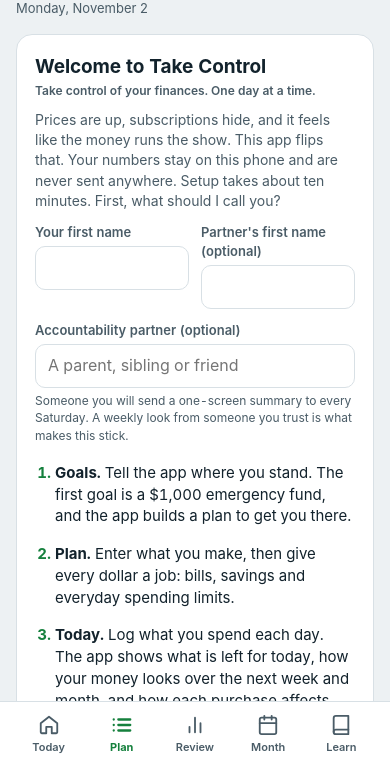
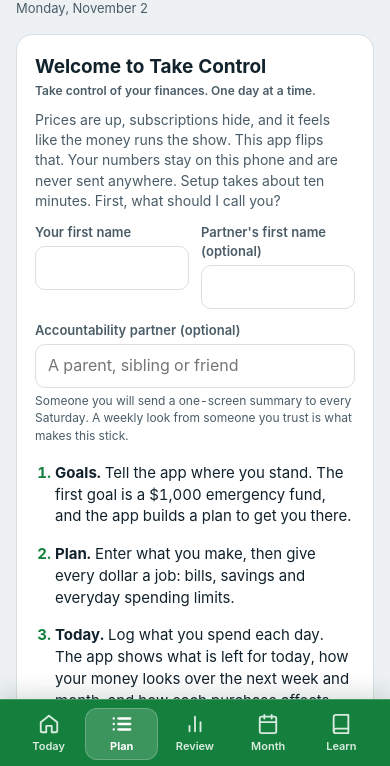
Before and after one commit to RO2Studios/take-control, a plain HTML site: page index.html in a window 390 px wide. Shown: the part 76-842 px from the top of the page. Drawn offline with Linux system fonts and the light colour scheme.

Commit message:
Make mobile bottom navigation green with white icons and labels

```diff
--- a/ui.css
+++ b/ui.css
@@ -221,3 +221,34 @@ form[data-form="rec"]:has(select[name="billKind"] option[value="credit"]:checked
 
 .rec-network-edit {display:inline-flex;align-items:center;gap:5px; margin:0 7px 0 0; font-size:12px;color:var(--ink-2);}
 .rec-network-edit select {width:auto;min-width:108px;max-width:160px;padding:6px;border:1px solid var(--line);border-radius:8px;background:var(--surface);color:var(--ink);font-size:12px;}
+
+
+/* Mobile navigation: Take Control green with consistently white controls. */
+@media (max-width: 899px) {
+  #tabs.tabs {
+    background: #15803d;
+    border-top: 1px solid rgba(255,255,255,.2);
+    box-shadow: 0 -5px 22px rgba(7,46,24,.17);
+  }
+  #tabs .tab,
+  #tabs .tab b,
+  #tabs .tab small,
+  #tabs .tab svg {
+    color: #ffffff;
+    stroke: currentColor;
+  }
+  #tabs .tab {
+    background: transparent;
+    border: 1px solid transparent;
+    border-radius: 12px;
+    opacity: .84;
+  }
+  #tabs .tab[aria-current="page"] {
+    background: rgba(255,255,255,.17);
+    border-color: rgba(255,255,255,.22);
+    color: #ffffff;
+    opacity: 1;
+  }
+  #tabs .tab[aria-current="page"] svg { stroke-width: 2.5; }
+  #tabs .tab:focus-visible { outline: 2px solid #ffffff; outline-offset: -3px; }
+}
```
